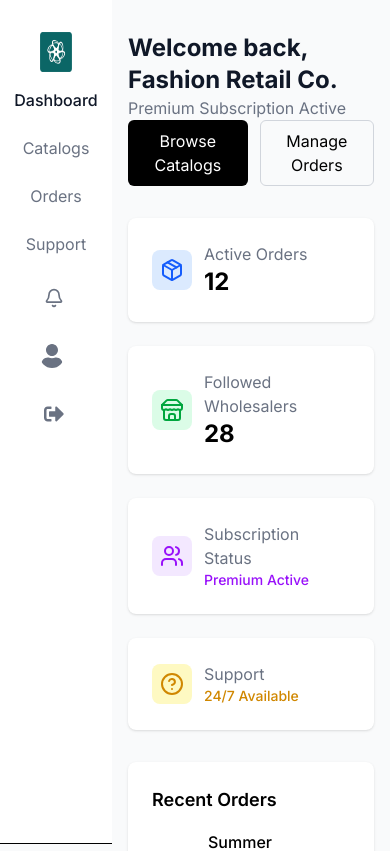
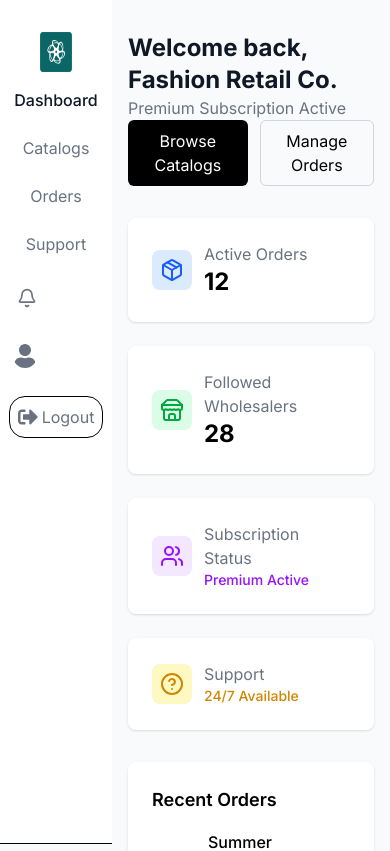
Before and after one commit to gulawebapp/gula_webapp, a React (Vite) app: page /retailer in a window 390 px wide. Shown: the top 851 px of the page. Built offline with nearby package versions, Linux system fonts and the light colour scheme.

Commit message:
added border to logout button

```diff
--- a/src/components/Retailer/NavBar/NavBar.jsx
+++ b/src/components/Retailer/NavBar/NavBar.jsx
@@ -54,11 +54,11 @@ export default function Navbar() {
               <FaUser className="w-6 h-6 md:w-8 md:h-8 rounded-full" />
             </button>
             <button
-              className="flex items-center justify-center space-x-1 p-2 text-gray-500 hover:text-red-500 transition-colors cursor-pointer w-full md:w-auto"
+              className=" border-1 border-black rounded-2xl flex items-center justify-center space-x-1 p-2 text-gray-500 hover:text-red-500 transition-colors cursor-pointer w-full md:w-auto"
               title="Logout"
             >
               <FaSignOutAlt className="w-5 h-5" />
-              <span className="hidden md:inline">Logout</span>
+              <span className="md:inline">Logout</span>
             </button>
           </div>
         </div>
```
